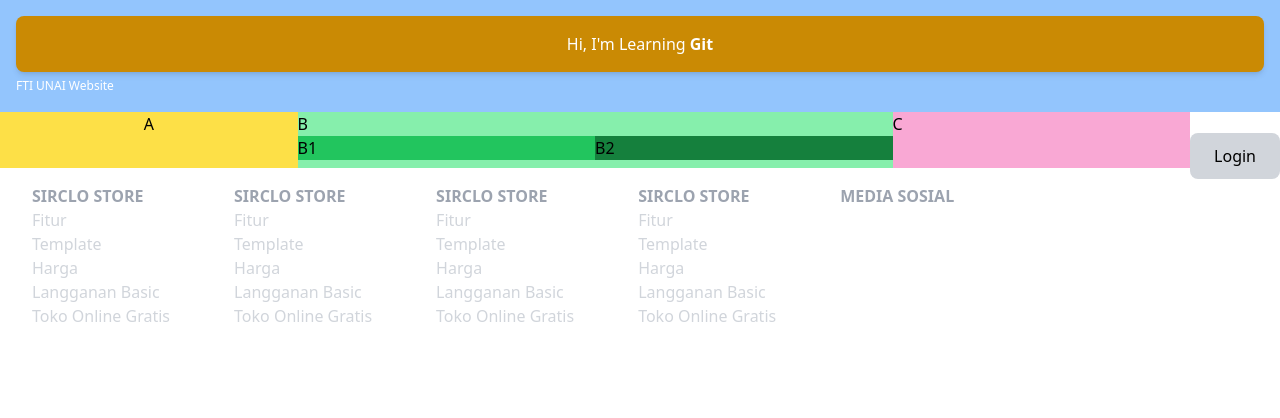
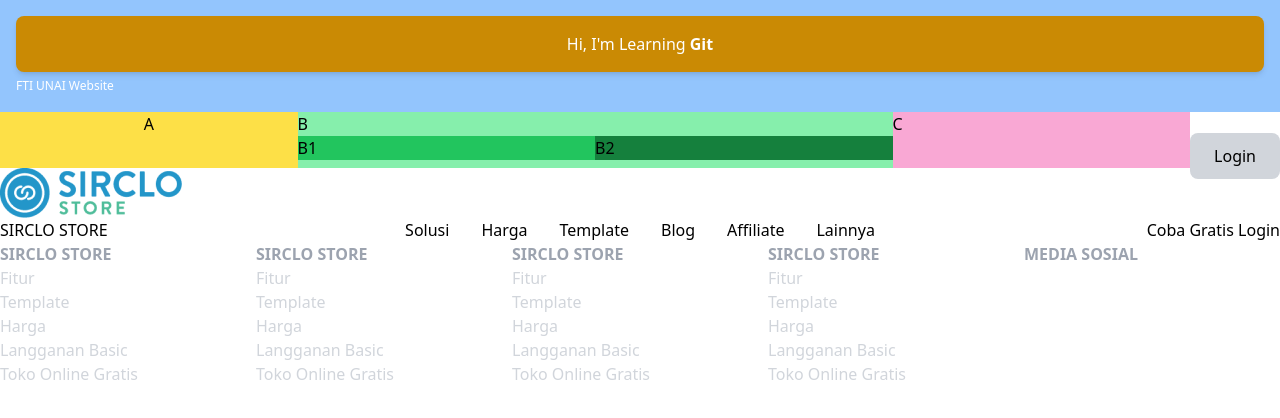
Before and after one commit to DevanNusi/inipunyadevan.site, a plain HTML site: page index.html in a window 1280 px wide. Drawn offline with nearby package versions, Linux system fonts and the light colour scheme.

Commit message:
added flexbox

```diff
--- a/index.html
+++ b/index.html
@@ -1,18 +1,22 @@
 <!DOCTYPE html>
 <html lang="en">
   <head>
-    <meta charset="UTF-8">
-    <meta name="viewport" content="width=device-width, initial-scale=1.0">
+    <meta charset="UTF-8" />
+    <meta name="viewport" content="width=device-width, initial-scale=1.0" />
     <script src="https://cdn.tailwindcss.com"></script>
     <title>Learn Git</title>
   </head>
   <body>
     <div class="container bg-blue-300 text-white p-4 mx-auto">
-        <h1 class="bg-red-600 sm:bg-blue-600 md:bg-yellow-600 px-8 py-4 rounded-lg text-center shadow-md">Hi, I'm Learning <span class="font-bold">Git</span></h1>
+      <h1
+        class="bg-red-600 sm:bg-blue-600 md:bg-yellow-600 px-8 py-4 rounded-lg text-center shadow-md"
+      >
+        Hi, I'm Learning <span class="font-bold">Git</span>
+      </h1>
 
       <a class="text-xs" href="https://fti.unai.ed">FTI UNAI Website</a>
     </div>
-    <div class=" flex flex-col md:flex-row">
+    <div class="flex flex-col md:flex-row">
       <div class="bg-yellow-300 basis-1/4 text-center">A</div>
       <div class="bg-green-300 basis-1/2">
         B
@@ -22,12 +26,41 @@
         </div>
       </div>
       <div class="bg-pink-300 basis-1/4">C</div>
-        <div class="mt-8">
-            <a class="bg-gray-300 hover:text-white hover:bg-sky-500  p-3 px-6 rounded-lg hover:shadow-md text-center" href="#">Login</a>
+      <div class="mt-8 mx-auto text-center">
+        <a
+          class="bg-gray-300 hover:text-white hover:bg-sky-500 p-3 px-6 rounded-lg hover:shadow-md text-center"
+          href="#"
+          >Login</a
+        >
       </div>
     </div>
-    <div class="flex row ">
-        <div class="mx-8 py-4 ">
+
+    <div>
+      <img src="img/sirclo-store-1.png" alt="sirclo logo" />
+    </div>
+
+    <div class="flex">
+      <nav class="basis-1/2 text-left">SIRCLO STORE</nav>
+
+      <nav class="basis-1/2 text-center">
+        <ul class="list-none flex">
+          <li class="mx-4">Solusi</li>
+          <li class="mx-4">Harga</li>
+          <li class="mx-4">Template</li>
+          <li class="mx-4">Blog</li>
+          <li class="mx-4">Affiliate</li>
+          <li class="mx-4">Lainnya</li>
+        </ul>
+      </nav>
+
+      <nav class="basis-1/2 text-right">
+        <a href="#">Coba Gratis</a>
+        <a href="#" bg-cyan-500>Login</a>
+      </nav>
+    </div>
+
+    <div class="flex row flex-col md:flex-row">
+      <div class="basis-1/2">
         <span class="font-bold text-gray-400">SIRCLO STORE </span>
         <ul class="list-none text-gray-300">
           <li>Fitur</li>
@@ -37,7 +70,7 @@
           <li>Toko Online Gratis</li>
         </ul>
       </div>
-        <div class="mx-8 py-4 ">
+      <div class="basis-1/2">
         <span class="font-bold text-gray-400">SIRCLO STORE </span>
         <ul class="list-none text-gray-300">
           <li>Fitur</li>
@@ -47,7 +80,7 @@
           <li>Toko Online Gratis</li>
         </ul>
       </div>
-        <div class="mx-8 py-4 ">
+      <div class="basis-1/2">
         <span class="font-bold text-gray-400">SIRCLO STORE </span>
         <ul class="list-none text-gray-300">
           <li>Fitur</li>
@@ -57,7 +90,7 @@
           <li>Toko Online Gratis</li>
         </ul>
       </div>
-        <div class="mx-8 py-4 ">
+      <div class="basis-1/2">
         <span class="font-bold text-gray-400">SIRCLO STORE </span>
         <ul class="list-none text-gray-300">
           <li>Fitur</li>
@@ -67,7 +100,7 @@
           <li>Toko Online Gratis</li>
         </ul>
       </div>
-        <div class="mx-8 py-4 ">
+      <div class="basis-1/2">
         <span class="font-bold text-gray-400">MEDIA SOSIAL </span>
       </div>
     </div>
```
Also changed, not shown: img/CTA-bg-1.png (added), img/Dashboard.png (added), img/Devices.png (added), img/Plantful.png (added), img/SIRCLO-Store-Mobile-Play-Store.png (added), img/Union-large.svg (added), img/Union.svg (added), img/avatar1.jpeg (added), img/avatar2.jpeg (added), img/avatar3.jpeg (added), img/avatar4.jpeg (added), img/banner1.jpg (added), img/foto_1-4.png (added), img/id_badge_web_generic.png (added), 4 more files. Lines whose indentation alone changed are shown as unchanged.
